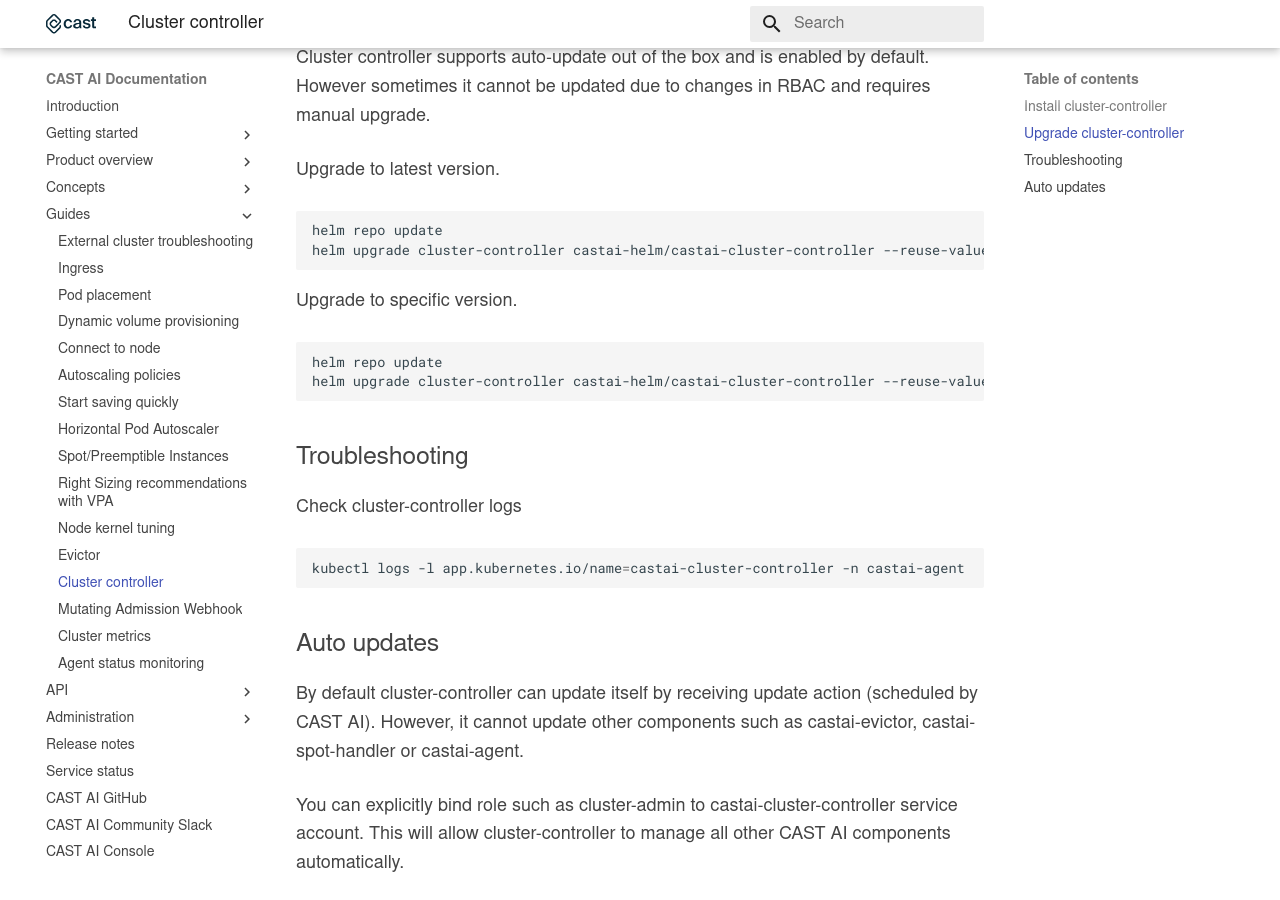
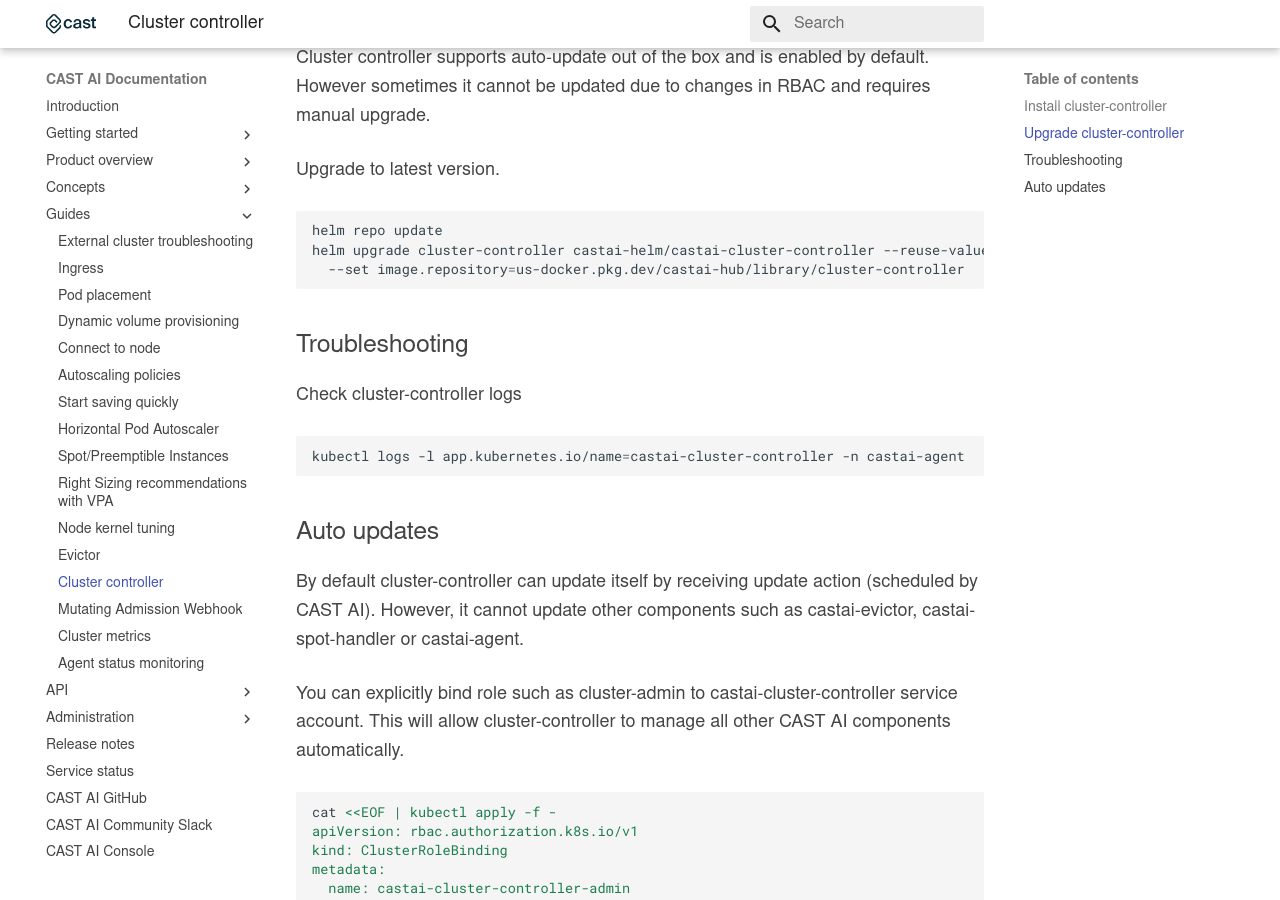
Before and after one commit to castai/docs, an MkDocs documentation site: the page built from docs/guides/cluster-controller.md, in a window 1280 px wide and 900 px high, scrolled down 1351 px. Built offline with MkDocs 1.6.1 and Material for MkDocs 9.7.7, drawn with Linux system fonts in a browser that asks for light colours; some web fonts are replaced.

Commit message:
Updated documentation to use new GCP repository for the agent, controller and evictor docker images (#200)

````diff
--- a/docs/guides/cluster-controller.md
+++ b/docs/guides/cluster-controller.md
@@ -15,14 +15,14 @@
 
 Add CAST AI helm charts repository.
 
-```sh
+```shell
 helm repo add castai-helm https://castai.github.io/helm-charts
 helm repo update
 ```
 
 You can list all available components and versions.
 
-```sh
+```shell
 helm search repo castai-helm
 ```
 
@@ -38,7 +38,7 @@
 
 Now let's install it.
 
-```sh
+```shell
 helm upgrade --install cluster-controller castai-helm/castai-cluster-controller -n castai-agent \
   --set castai.apiKey=<your-api-token> \
   --set castai.clusterID=<your-cluster-id>
@@ -59,23 +59,17 @@
 
 Upgrade to latest version.
 
-```sh
+```shell
 helm repo update
-helm upgrade cluster-controller castai-helm/castai-cluster-controller --reuse-values -n castai-agent
-```
-
-Upgrade to specific version.
-
-```
-helm repo update
-helm upgrade cluster-controller castai-helm/castai-cluster-controller --reuse-values -n castai-agent --version=<your-version>
+helm upgrade cluster-controller castai-helm/castai-cluster-controller --reuse-values -n castai-agent \
+  --set image.repository=us-docker.pkg.dev/castai-hub/library/cluster-controller
 ```
 
 ## Troubleshooting
 
 Check cluster-controller logs
 
-```sh
+```shell
 kubectl logs -l app.kubernetes.io/name=castai-cluster-controller -n castai-agent
 ```
 
@@ -85,7 +79,7 @@
 
 You can explicitly bind role such as cluster-admin to castai-cluster-controller service account. This will allow cluster-controller to manage all other CAST AI components automatically.
 
-```sh
+```shell
 cat <<EOF | kubectl apply -f -
 apiVersion: rbac.authorization.k8s.io/v1
 kind: ClusterRoleBinding
````
Also changed, not shown: docs/guides/evictor.md (+15 -15 lines), docs/guides/external-clusters.md (+4 -4 lines).
